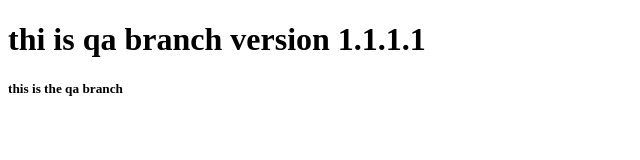
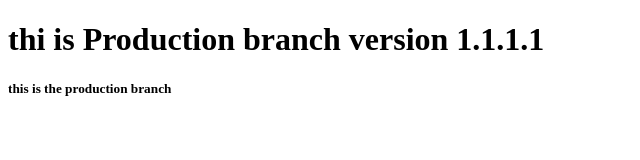
Before and after one commit to jaisriramsaras/htmldemo, a plain HTML site: page index.html in a window 1280 px wide. Shown: the whole page, without its empty margins (0-640 px from the left). Drawn offline with Linux system fonts and the light colour scheme.

Commit message:
thisis productionb ranch

```diff
--- a/index.html
+++ b/index.html
@@ -8,10 +8,10 @@
 </head>
 <body>
 
-    <h1>thi is qa branch version 1.1.1.1 </h1>
+    <h1>thi is Production branch version 1.1.1.1 </h1>
     <h5>
         <p>
-            this is the qa  branch
+            this is the production  branch
         </p>
     </h5>
 </body>
```
